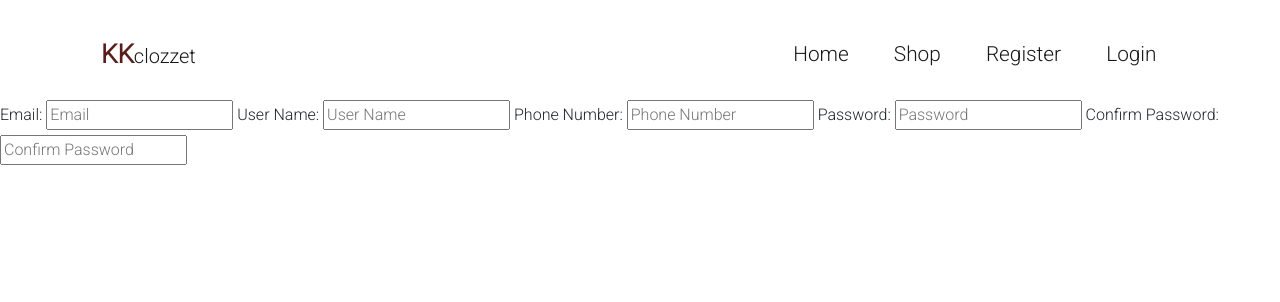
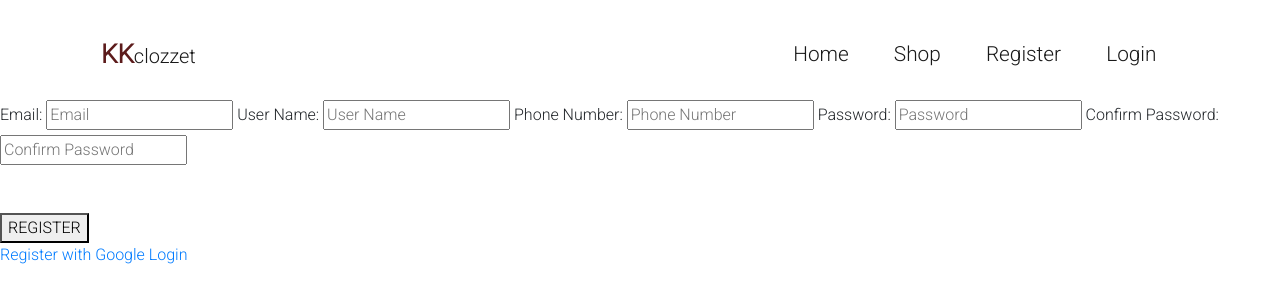
Before and after one commit to k-koech/clothing-store, a plain HTML site: page register.html in a window 1280 px wide. Drawn offline with nearby package versions, Linux system fonts and the light colour scheme.

Commit message:
added register button

```diff
--- a/register.html
+++ b/register.html
@@ -60,6 +60,10 @@
                 <label for="Confirm Password"> Confirm Password:</label>
                 <input type="password" placeholder="Confirm Password" id="conpassword"><br><br><br>
             </form>
+            <form class="register">
+                <button type="button" onclick="register()"> REGISTER</button> <br>
+                <a href="##">Register with Google</a> <a href="login.html">Login</a>
+            </form>
         </div>
     </div>
 
```
